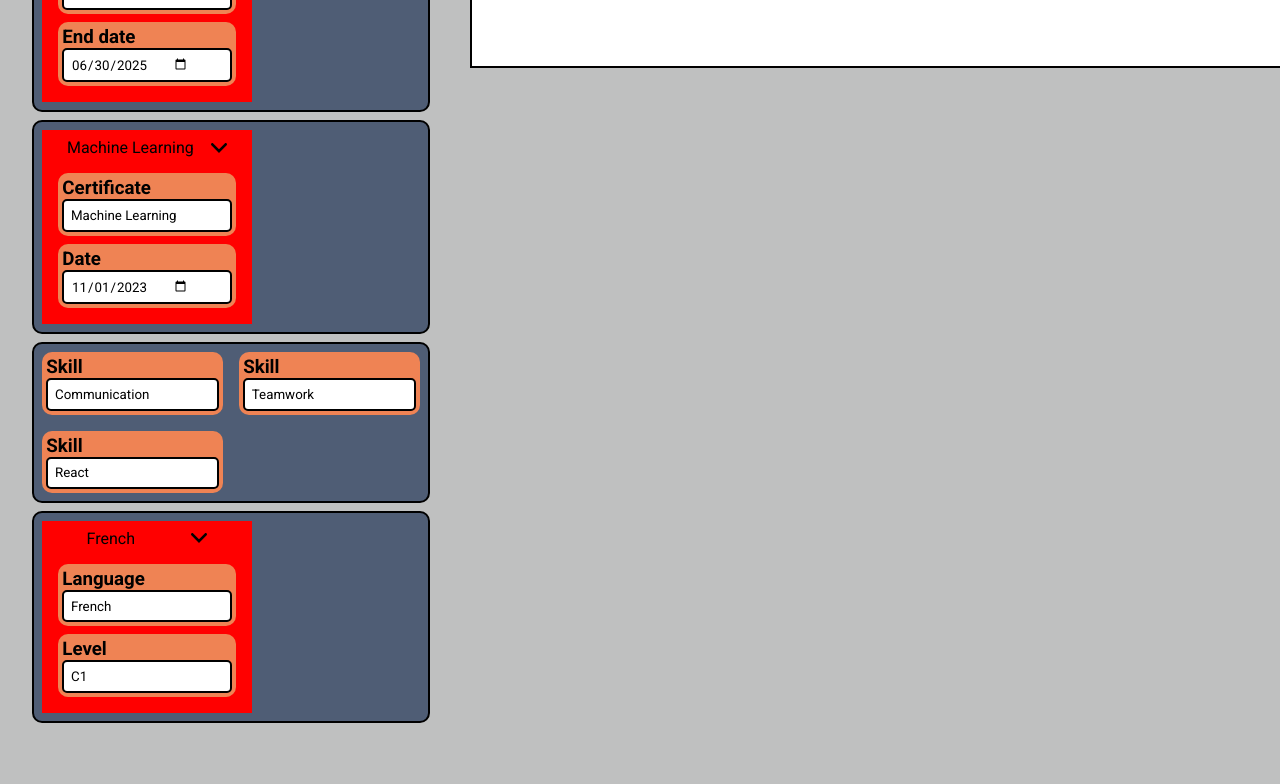
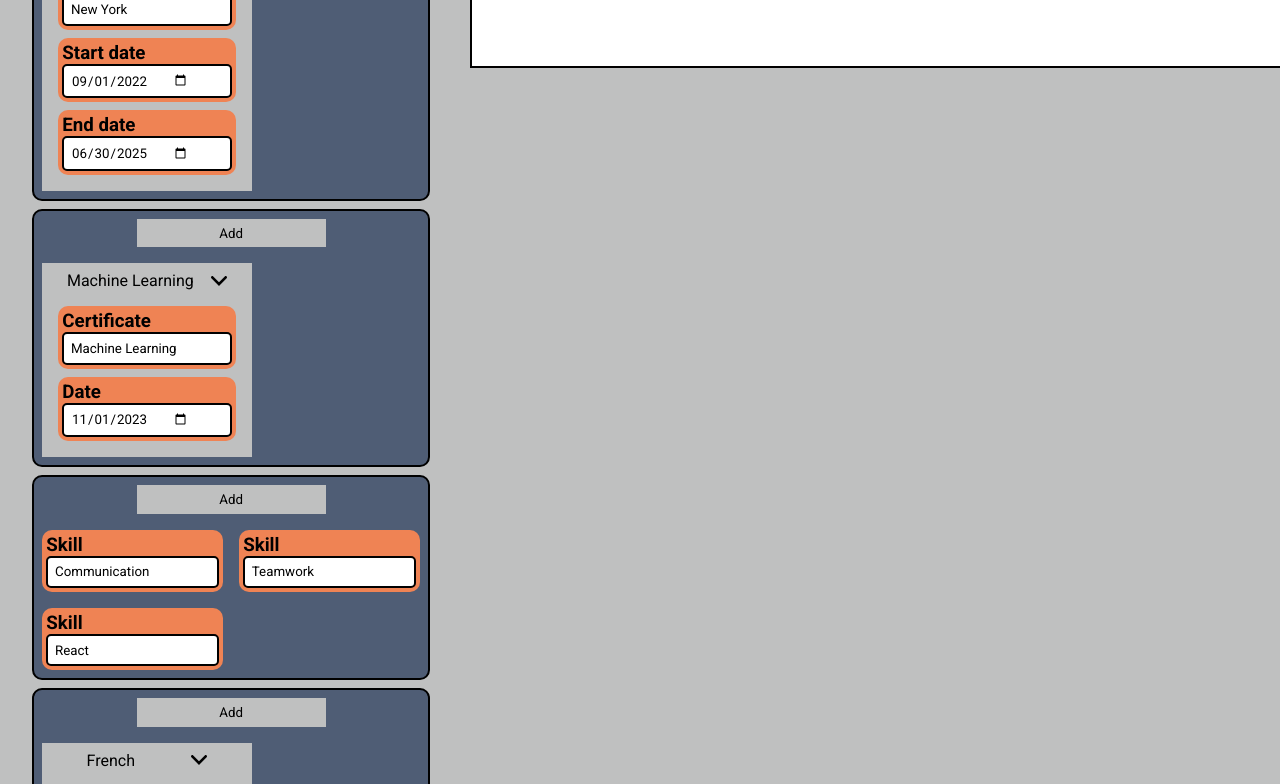
Before and after one commit to Pourixa/CVBuilder, a React (Vite) app: page / in a window 1280 px wide. Shown: the part 1083-1867 px from the top of the page. Before the commit the page ends 1814 px from the top, so only its background shows below. Built offline with nearby package versions, Linux system fonts and the light colour scheme.

Commit message:
Add some animation to dropdowns

```diff
--- /dev/null
+++ b/components/addbutton.jsx
@@ -0,0 +1,7 @@
+function AddButton()
+{
+    return <button className="addButton">
+        Add
+    </button>
+}
+export {AddButton}
--- a/components/editCertificates.jsx
+++ b/components/editCertificates.jsx
@@ -1,3 +1,4 @@
+import { AddButton } from "./addbutton"
 import { SingleCert } from "./singleCert"
 const fields = [
   { label: 'Certificate', name: 'certificate', type: 'text', placeholder: 'Machine Learning' },
@@ -7,6 +8,7 @@ const fields = [
 function CertificateForm({ certificates, onCertificateChange }) {
   return (
     <div className="editCertificate">
+<AddButton/>
 <SingleCert certificates={certificates} onCertificateChange={onCertificateChange} fields={fields}/>
     </div>
   )
--- a/components/editEducation.jsx
+++ b/components/editEducation.jsx
@@ -1,3 +1,4 @@
+import { AddButton } from "./addbutton"
 import { SingleEducation } from "./singleEducation"
 
 const fields = [
@@ -11,6 +12,7 @@ const fields = [
 function EducationForm({ educations, onEducationChange }) {
   return (
     <div className="editEducation">
+      <AddButton/>
       <SingleEducation educations= {educations} onEducationChange={onEducationChange} fields= {fields}/>
     </div>
   )
--- a/components/editExpereince.jsx
+++ b/components/editExpereince.jsx
@@ -1,3 +1,4 @@
+import { AddButton } from './addbutton'
 import { SingleExps } from './singleExp'
 const fields = [
   { label: 'Job', name: 'job', type: 'text', placeholder: 'Engineer' },
@@ -9,7 +10,9 @@ const fields = [
 function JobForm({ experiences, onExperienceChange }) {
   return (
     <div className="editExperience">
+            <AddButton/>
       <SingleExps fields={fields} experiences = {experiences} onExperienceChange = {onExperienceChange}/>
+
     </div>
   )
 }
--- a/components/editLanguage.jsx
+++ b/components/editLanguage.jsx
@@ -1,8 +1,10 @@
+import { AddButton } from "./addbutton"
 import { SingleLang } from "./singleLang"
 
 function LanguageForm({ languages, onLanguageChange }) {
   return (
     <div className="editLanguage">
+      <AddButton/>
         <SingleLang languages={languages} onLanguageChange={onLanguageChange}/>
     </div>
   )
--- a/components/editSkills.jsx
+++ b/components/editSkills.jsx
@@ -1,8 +1,10 @@
+import { AddButton } from './addbutton'
 import { Input } from './input'
 
 function SkillForm({ skills, onSkillChange }) {
   return (
     <div className="editSkill">
+      <AddButton/>
       {skills.map((skill, index) => (
         <Input
           key={index}
--- a/src/index.css
+++ b/src/index.css
@@ -248,15 +248,19 @@ margin-bottom: 0.5em;}
 {
 padding: 0.5em;
 padding-top: 0.5em;
-background-color:blue;
+background-color:var(--secondColor);
+    transition: all ease 1.5s;
+
 }
 
 .notfolded
 {
 padding: 1em;
 padding-top: 0.5em;
-background-color:red;
+background-color:var(--firstColor);
 display: grid;
+    transition: all ease 1s;
+
 gap: 0.5em;
 }
 
@@ -268,3 +272,28 @@ gap: 0.5em;
     justify-content: space-around;
     margin-bottom: 0.5em;
 }
+
+.addButton {
+grid-column: 1/3;
+padding: 0.5em;
+background-color: var(--firstColor);
+border: none;
+align-self: center;
+min-width: 50%;
+justify-self: center;
+transition: all 1s ease;
+}
+.addButton:hover
+{
+    transform: translate(0,-0.25em);
+    background-color: var(--firstColor);
+border: none;
+box-shadow: 2px 2px 2px rgba(0, 0, 0, 0.288);
+}
+.addButton:active
+{
+    transform: scale(0.9,0.9);
+    background-color: var(--firstColor);
+border: none;
+box-shadow: 2px 2px 2px rgba(0, 0, 0, 0.288);
+}
```
